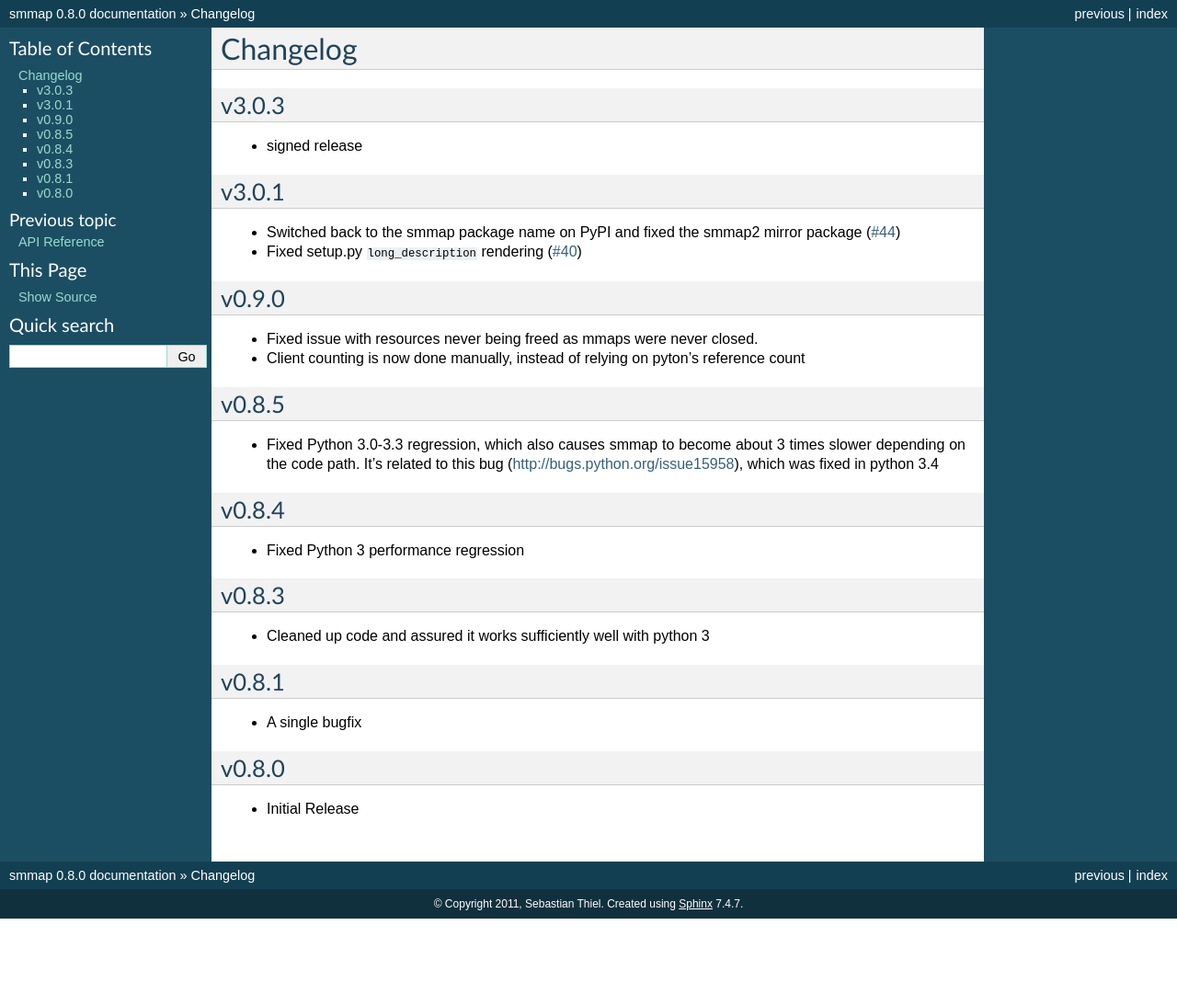
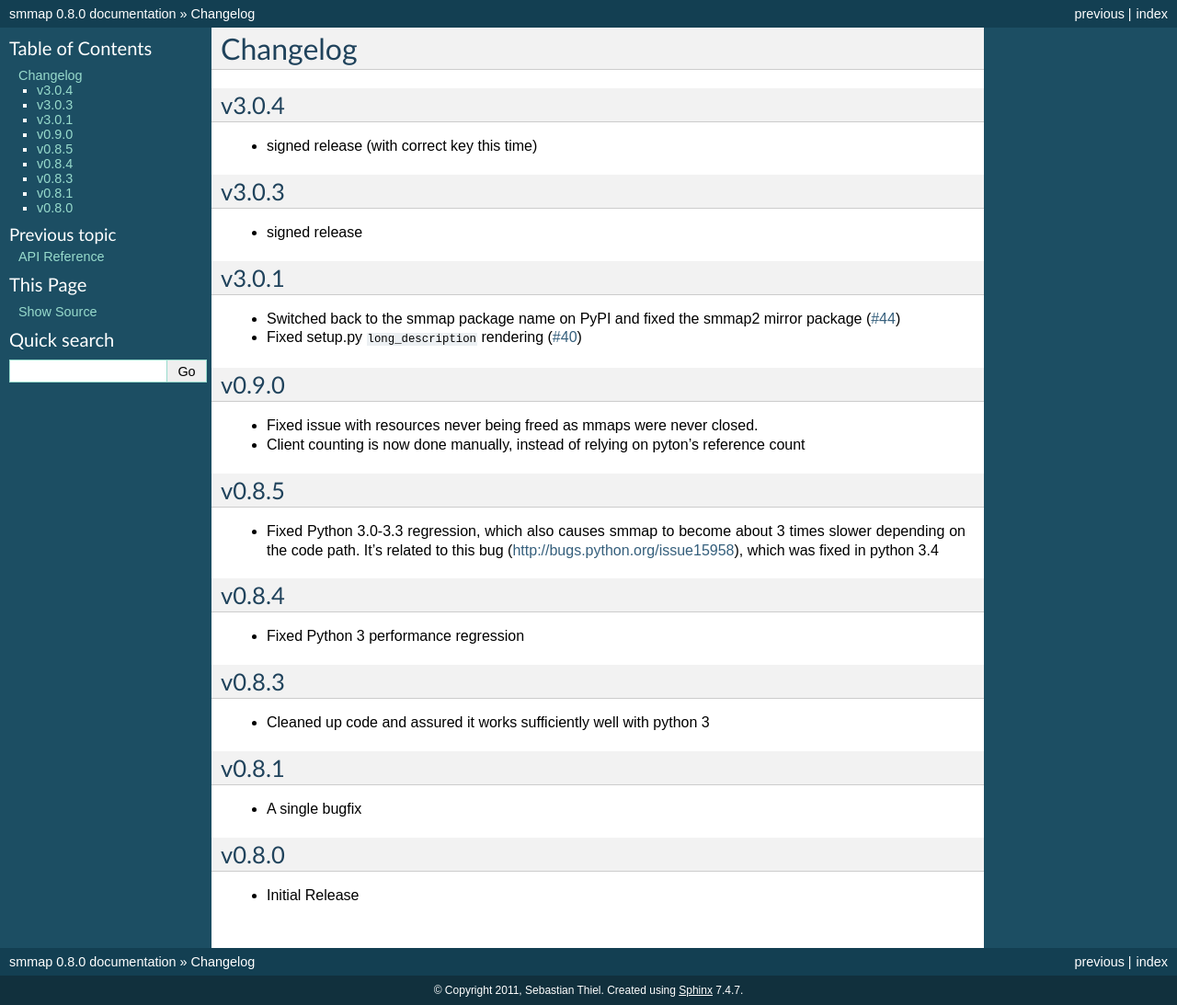
Before and after one commit to gitpython-developers/smmap, a Sphinx documentation site: the page built from doc/source/changes.rst, in a window 1280 px wide. Shown: the whole page at 92% size. Built offline with Sphinx 7.4.7, drawn with Linux system fonts in a browser that asks for light colours; before the commit the page ends 999 px from its top, so only the background shows below that.

Commit message:
Bump patch level (to create a new correctly signed release)

```diff
--- a/doc/source/changes.rst
+++ b/doc/source/changes.rst
@@ -1,6 +1,12 @@
 #########
 Changelog
 #########
+
+******
+v3.0.4
+******
+
+- signed release (with correct key this time)
 
 ******
 v3.0.3
--- a/smmap/__init__.py
+++ b/smmap/__init__.py
@@ -3,7 +3,7 @@
 __author__ = "Sebastian Thiel"
 __contact__ = "byronimo@gmail.com"
 __homepage__ = "https://github.com/gitpython-developers/smmap"
-version_info = (3, 0, 3)
+version_info = (3, 0, 4)
 __version__ = '.'.join(str(i) for i in version_info)
 
 # make everything available in root package for convenience
```
